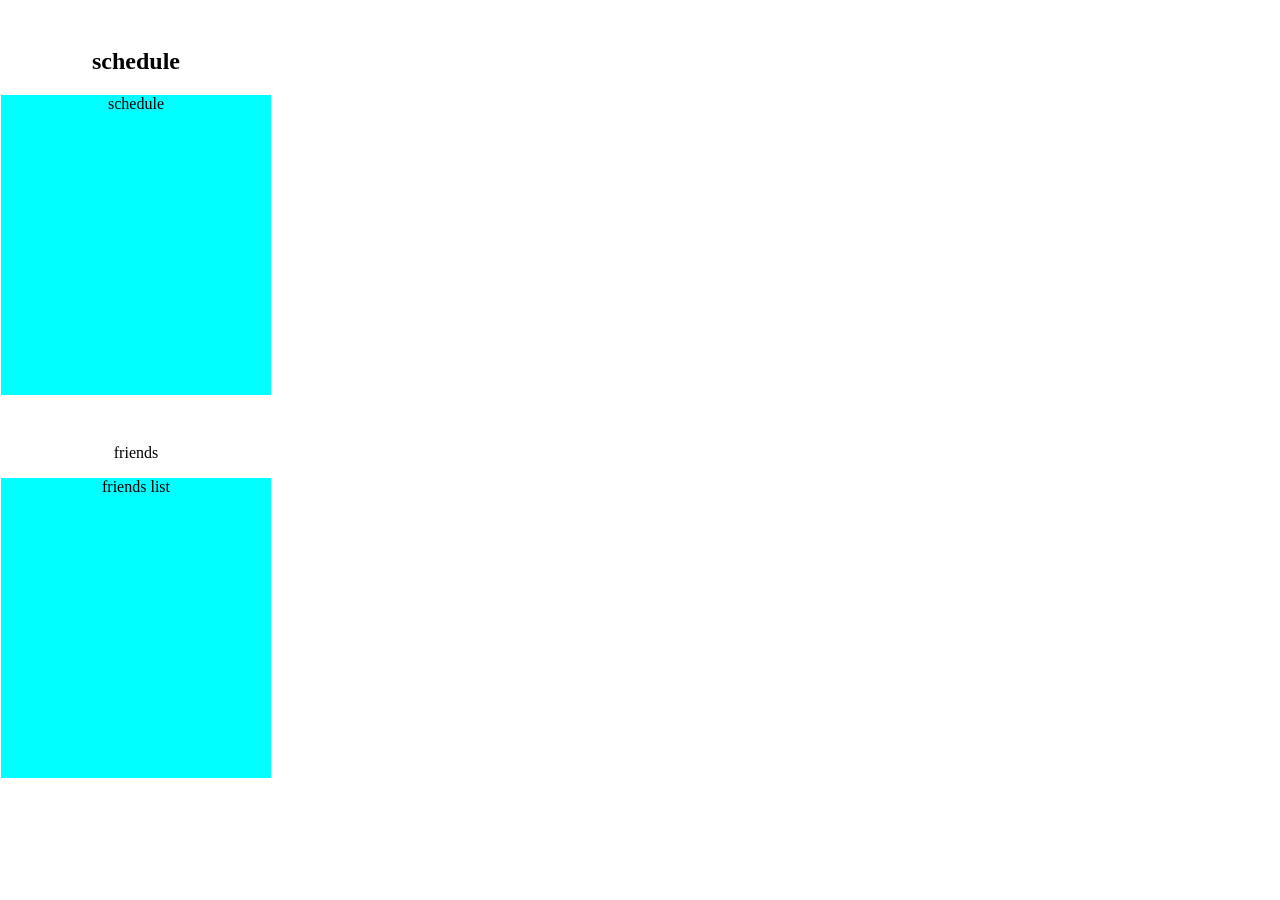
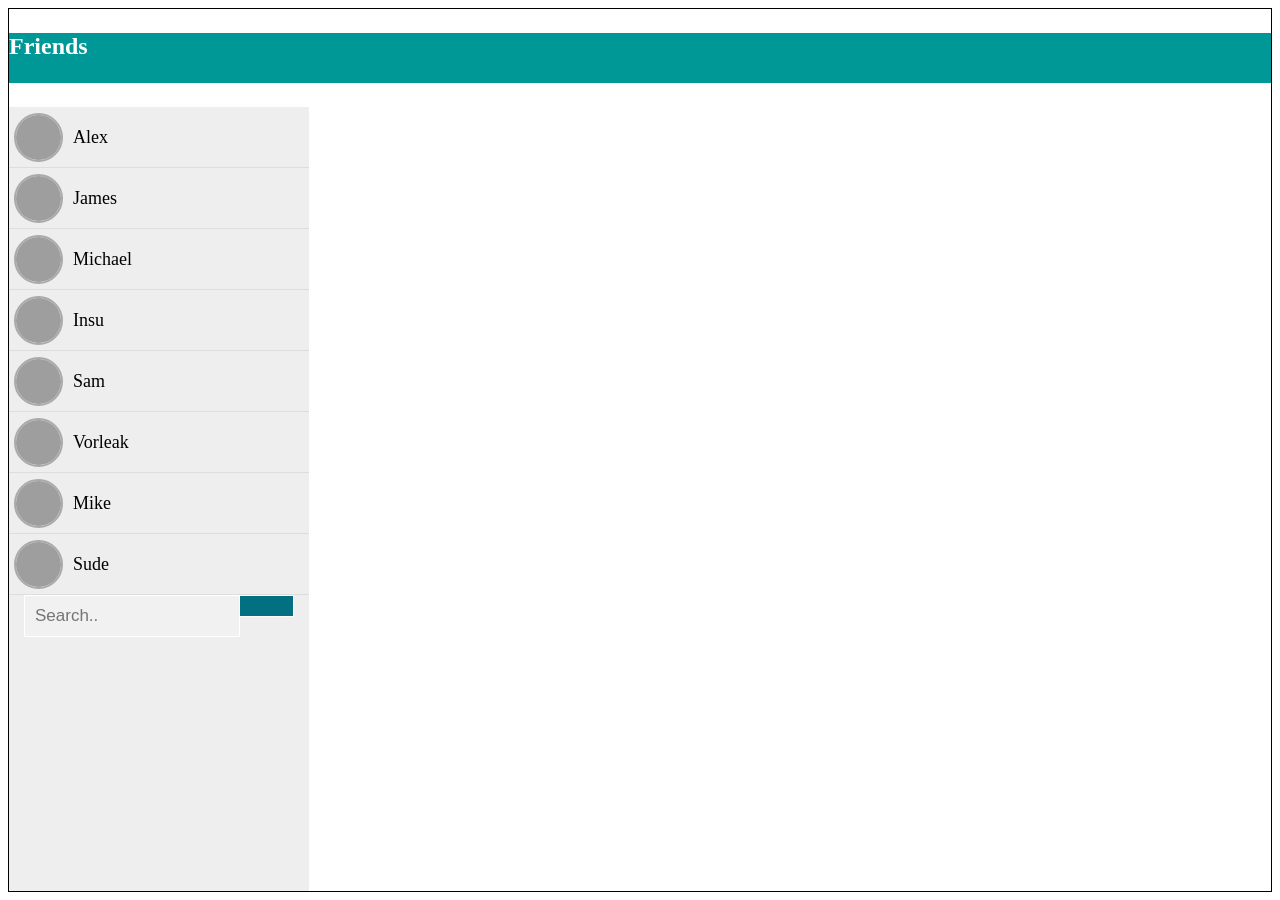
Before and after one commit to longvorleak/LanguageExchangeApp, a PHP site: page /sites/view/dashboard_right.php in a window 1280 px wide. Before the commit the page ends 778 px from the top, so only its background shows below. Run offline with PHP 8.4, Linux system fonts and the light colour scheme; some libraries are stand-ins or nearby versions; grey boxes are pictures that could not be loaded.

Commit message:
dashboard remodeling

```diff
--- a/public/css/dashboard_right.css
+++ b/public/css/dashboard_right.css
@@ -1,5 +1,5 @@
 
-.right-section{
+/* .right-section{
     width: 20vw;
     display: flex;
     flex-direction: column;
@@ -9,24 +9,94 @@
     height: 100vh;
 }
 
-.right1{
-    height: 50vh;
-    margin-top: 20px;
-}
-
-.right1 div{
-    height: 300px;
-    background-color:aqua;
-    width: 270px;
-}
 
 .right2{
-    height: 50vh;
-    margin-top: 20px;
+    height: 100vh;
+
 }
 
 .right2 div{
     height: 300px;
     background-color:aqua;
     width: 270px;
+} */
+
+#friends{
+    border: 1px solid black;
 }
+#friends > h3{
+    background-color: rgb(0, 151, 151);
+    color: white;
+    height: 50px;
+    font-size: x-large;
+
+}
+
+#friend-list {
+    display: block;
+    margin: 0;
+    padding: 0;
+    width: 300px;
+    height: 100%;
+    background: #EEE;
+    list-style-type: none;
+  }
+
+  .friend {
+    width: 300px;
+    height: 60px;
+    background: #EEE;
+    border-bottom: 1px solid #DDD;
+    cursor: pointer;
+    display: flex;
+    align-items: center;
+  }
+
+  .friend img {
+    width: 45px;
+    height: 45px;
+    border-radius: 30px;
+    border: 2px solid #AAA;
+    object-fit: cover;
+    margin-left: 5px;
+    margin-right: 10px;
+  }
+
+  .friend .name {
+    font-size: 18px;
+  }
+
+
+
+
+/* search button & input */
+form.example input[type=text] {
+    padding: 10px;
+    font-size: 17px;
+    border: 1px solid white;
+    float: left;
+    width: 80%;
+    background: #f1f1f1;
+  }
+
+  form.example button {
+    float: left;
+    width: 20%;
+    padding: 10px;
+    background: #037081;
+    color: white;
+    font-size: 17px;
+    border: 1px solid white;
+    border-left: none;
+    cursor: pointer;
+  }
+
+  form.example button:hover {
+    background: #037081;
+  }
+
+  form.example::after {
+    content: "";
+    clear: both;
+    display: table;
+  }
--- a/view/dashboard_right.php
+++ b/view/dashboard_right.php
@@ -1,15 +1,61 @@
-<!-- <link rel="stylesheet" href="../public/css/dashboard_right.css" /> -->
 <link rel="stylesheet" href=<?= BASE . "/public/css/dashboard_right.css" ?>>
-<section class="right-section">
-    <div class="right1">
-        <h2>schedule</h2>
-        <div>
-            schedule
+
+<div id="friends">
+    <h3>Friends</h3>
+    <ul id='friend-list'>
+        <li class='friend'>
+            <img src="https://i.pravatar.cc/250?img=<?= rand(1, 70) ?>"/>
+            <div class='name'>
+                Alex
+            </div>
+        </li>
+        <li class='friend'>
+            <img src="https://i.pravatar.cc/250?img=<?= rand(1, 70) ?>"/>
+            <div class='name'>
+                James
+            </div>
+        </li>
+        <li class='friend'>
+            <img src="https://i.pravatar.cc/250?img=<?= rand(1, 70) ?>"/>
+            <div class='name'>
+                Michael
+            </div>
+        </li>
+        <li class='friend'>
+            <img src="https://i.pravatar.cc/250?img=<?= rand(1, 70) ?>"/>
+            <div class='name'>
+                Insu
+            </div>
+        </li>
+        <li class='friend'>
+            <img src="https://i.pravatar.cc/250?img=<?= rand(1, 70) ?>"/>
+            <div class='name'>
+                Sam
+            </div>
+        </li>
+        <li class='friend'>
+            <img src="https://i.pravatar.cc/250?img=<?= rand(1, 70) ?>"/>
+            <div class='name'>
+                Vorleak
+            </div>
+        </li>
+        <li class='friend'>
+            <img src="https://i.pravatar.cc/250?img=<?= rand(1, 70) ?>"/>
+            <div class='name'>
+                Mike
+            </div>
+        </li>
+        <li class='friend'>
+            <img src="https://i.pravatar.cc/250?img=<?= rand(1, 70) ?>"/>
+            <div class='name'>
+                Sude
+            </div>
+        </li>
+        <div class="options">
+            <form class="example" action="/action_page.php" style="margin:auto;max-width:270px">
+                <input type="text" placeholder="Search.." name="search2">
+                <button type="submit"><i class="fa fa-search" style="color: white;"></i></button>
+            </form>
         </div>
-    </div>
-    <div class="right2">
-        <p>friends</p>
-        <div>
-            friends list
-        </div>
-</section>
+    </ul>
+</div>
--- a/view/headerView.php
+++ b/view/headerView.php
@@ -37,7 +37,7 @@
     <div id="no-hamburger">
         <a href="./index.php">
             <div class="logo">
-                <img src="https://4m4you.com/wp-content/uploads/2020/06/logo-placeholder-300x120.png" id="logo-img">
+                <img src="..//public/images/logo2.png" id="logo-img">
             </div>
         </a>
         <div>
--- a/view/side_menuView.php
+++ b/view/side_menuView.php
@@ -35,7 +35,7 @@
                 ?>
                 </a>
                 <a href="#">
-                    <li><i class="fa-solid fa-house home-icon"></i>Dashboard</li>
+                    <li><i class="fa-solid fa-house home-icon" ></i>Dashboard</li>
                 </a>
                 <a href="#">
                     <li><i class="fa-solid fa-user-group home-icon"></i>Browse</li>
```
Also changed, not shown: public/css/home.css (+10 -5 lines), public/css/side_menu.css (+6 -2 lines), view/home.php (+1 -16 lines), public/images/logo2.png (added).
